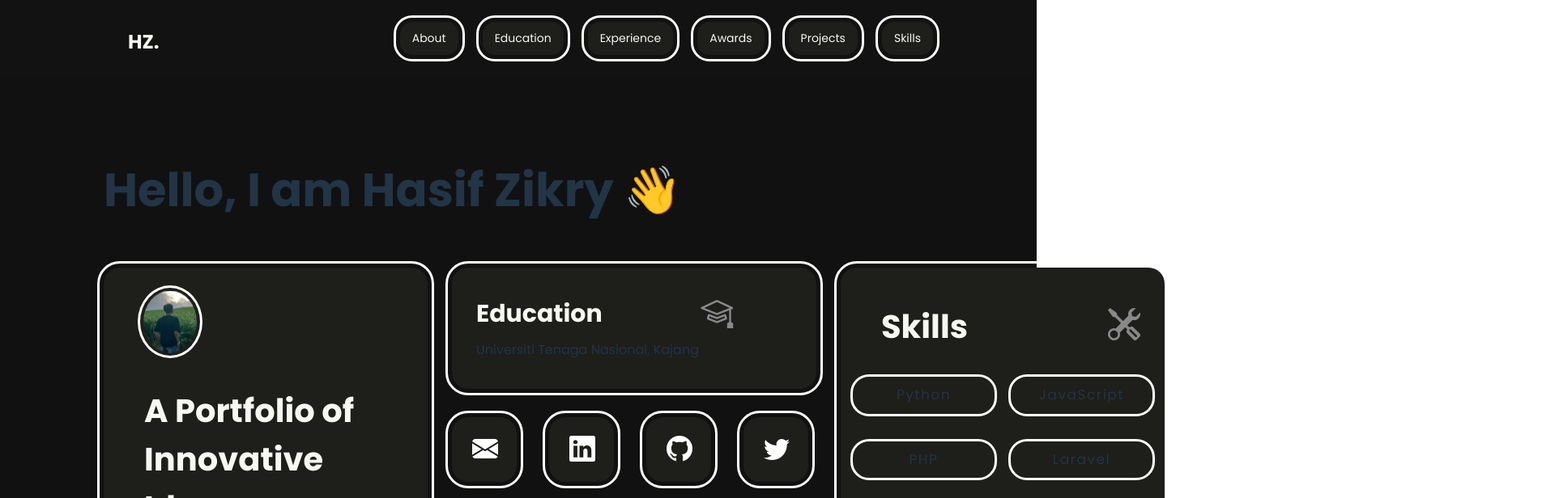
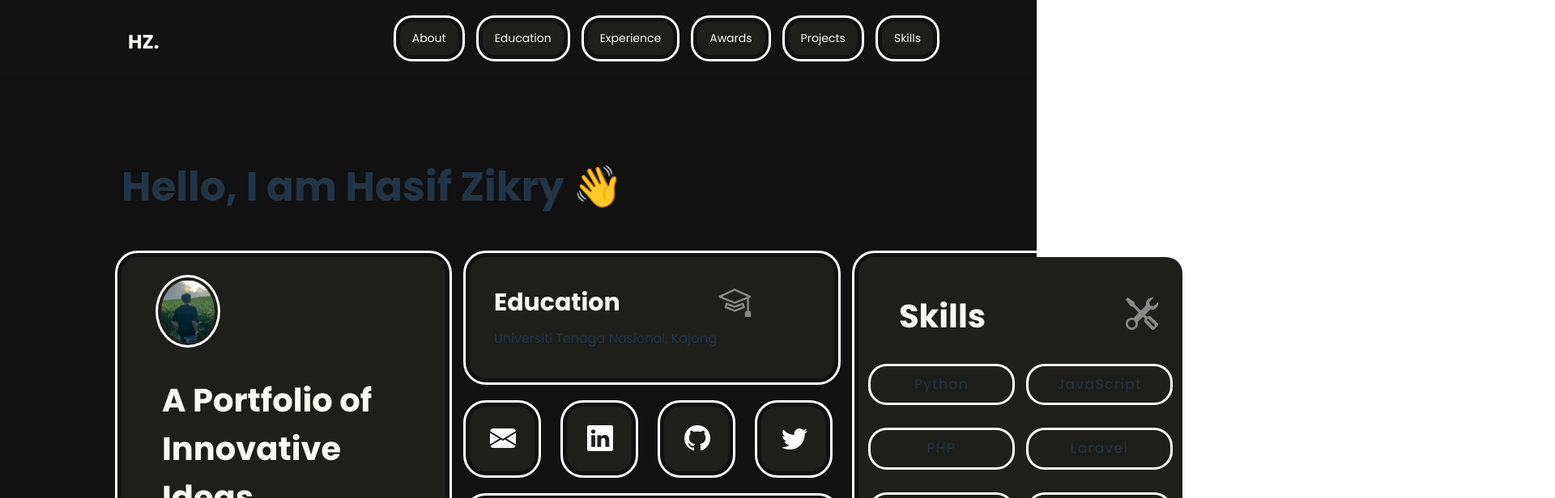
Before and after one commit to siefzieq/Portfolio, a React (Vite) app: page / in a window 1280 px wide. Shown: the top 616 px of the page at 81% size, 1920 px wide, since content can reach past the window. Built offline with nearby package versions, Linux system fonts and the light colour scheme.

Commit message:
Updated portfolio with new changes

```diff
--- a/src/components/Main/Main.css
+++ b/src/components/Main/Main.css
@@ -2,7 +2,7 @@ body {
     background-color: #F9FAFB;
     font-family: Poppins;
     font-size: 16px;
-    padding-left: 10%;
+    padding-left: 150px;
 }
 .header{
     padding-left: 20px;
--- a/src/components/Main/Main.jsx
+++ b/src/components/Main/Main.jsx
@@ -14,7 +14,7 @@ const Main = () => {
     return (
         <>
             <div className="header-main">
-                <h1>Hello, I am Hasif Zikry <span className="wave-emoji">👋</span></h1>
+                <h1 style={{fontSize:"50px"}}>Hello, I am Hasif Zikry <span className="wave-emoji">👋</span></h1>
             </div>
 
             {/* Grid for profile details */}
```
